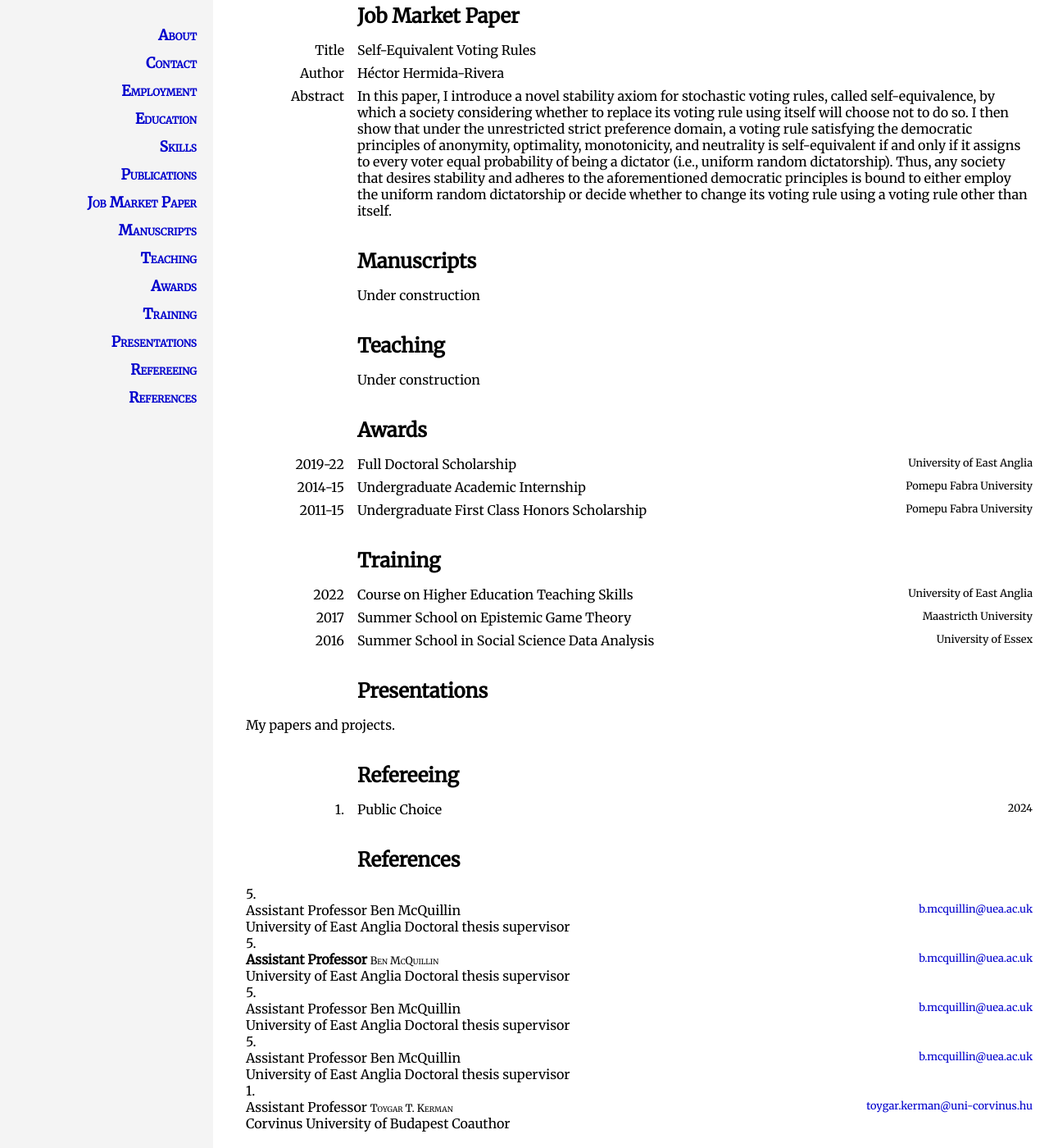
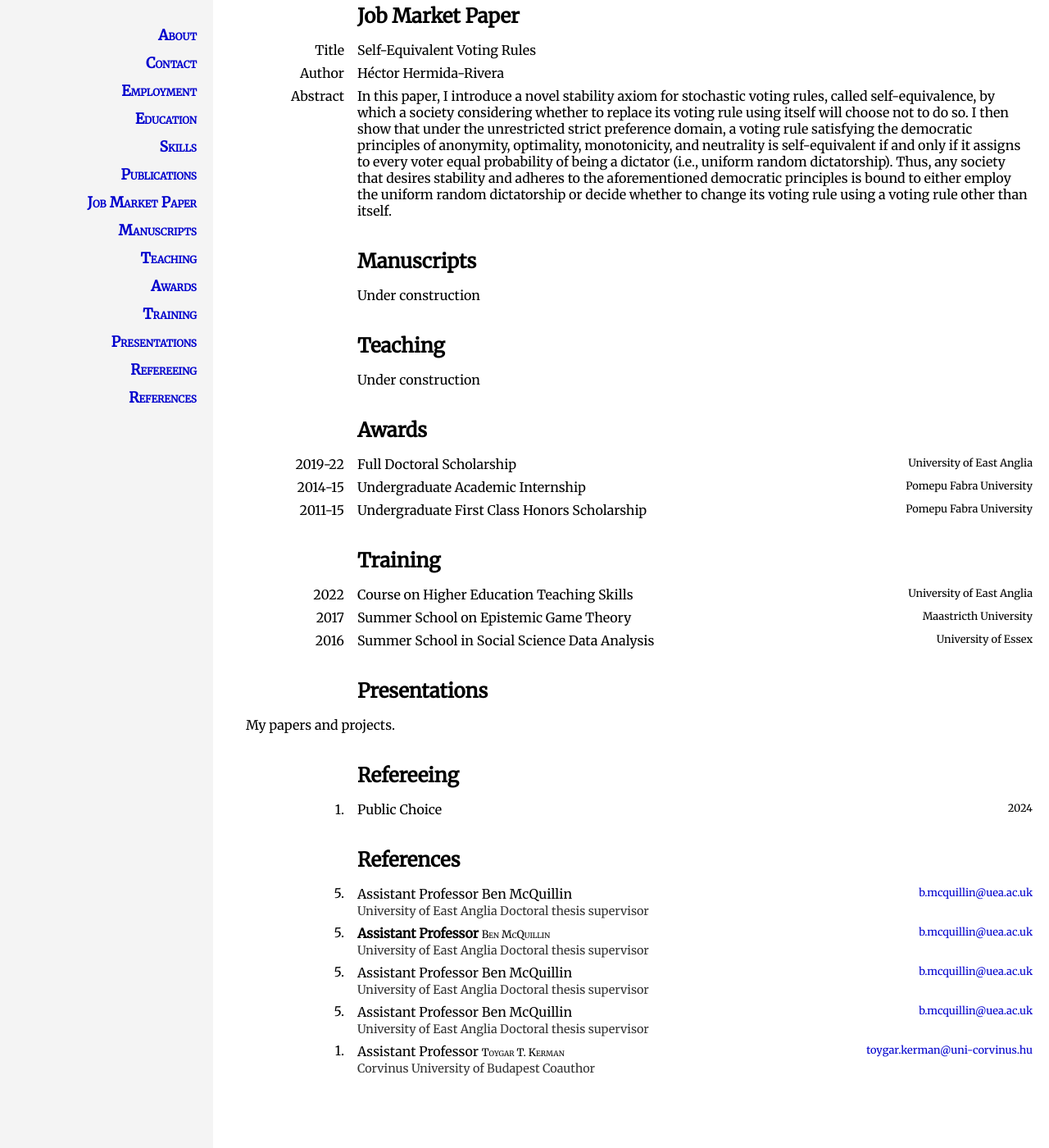
Before and after one commit to HectorHermidaRivera/hectorhermidarivera.github.io, a Jekyll site: the page built from index.md, in a window 1280 px wide and 1400 px high, scrolled down 1107 px. Shown: the whole window at 82% size. Built offline with Jekyll 4.4.1, drawn with Linux system fonts in a browser that asks for light colours; after the commit the page ends 2439 px from its top, so only the background shows below that.

Commit message:
Update style.css

```diff
--- a/assets/css/style.css
+++ b/assets/css/style.css
@@ -119,3 +119,44 @@ a:hover {
   color: #00008B !important;
   text-decoration: underline;
 }
+
+/* Two-column layout with a second row inside the right column */
+.two-column-2rows {
+  display: grid;
+  grid-template-columns: 120px auto; /* first column narrower for numbering */
+  gap: 8px 16px;
+  align-items: start;
+  margin-top: 10px;
+}
+
+/* First column (numbers) */
+.two-column-2rows .label {
+  font-weight: normal;
+  text-align: right; /* right-align number */
+  line-height: 1.2em; /* ensures vertical alignment with top row */
+}
+
+/* Right column container */
+.two-column-2rows .value {
+  display: flex;
+  flex-direction: column;
+}
+
+/* Top row inside right column: left + right aligned */
+.two-column-2rows .value .top-row {
+  display: flex;
+  justify-content: space-between;
+  align-items: baseline;
+}
+
+/* Preserve nowrap for top row spans */
+.two-column-2rows .value .top-row span {
+  white-space: nowrap;
+}
+
+/* Second row inside right column */
+.two-column-2rows .value .second-row {
+  margin-top: 2px;
+  font-size: 0.9em; /* optional smaller text */
+  color: #333;
+}
```
